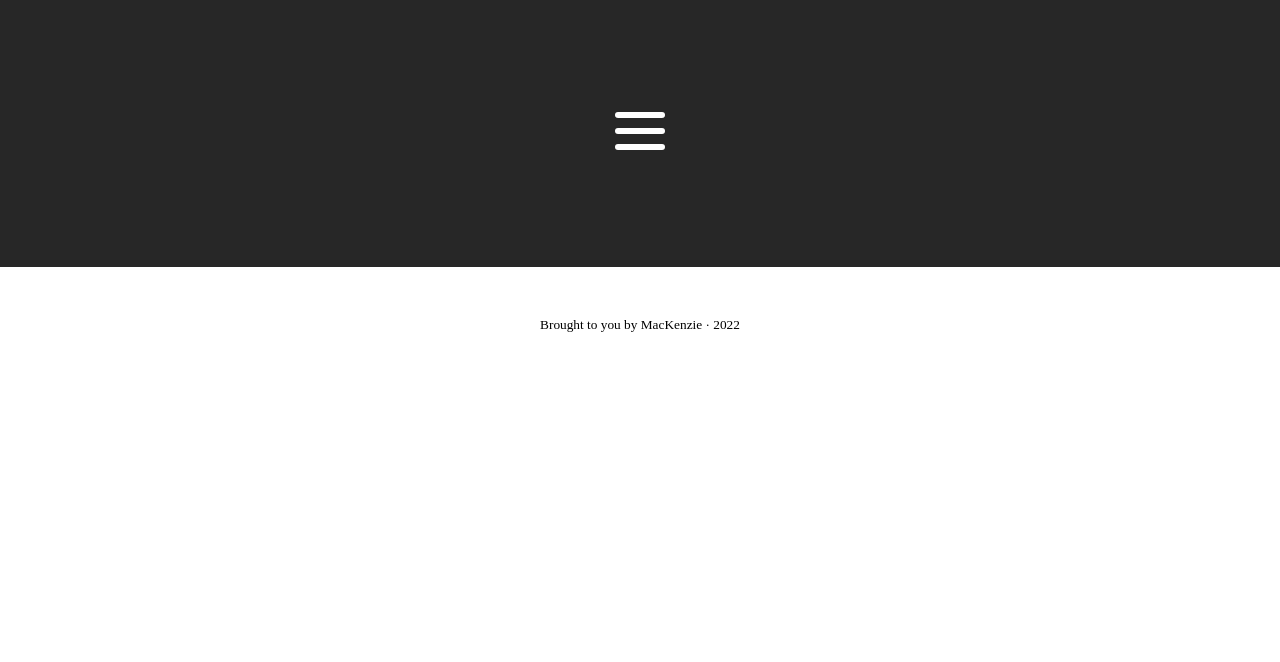
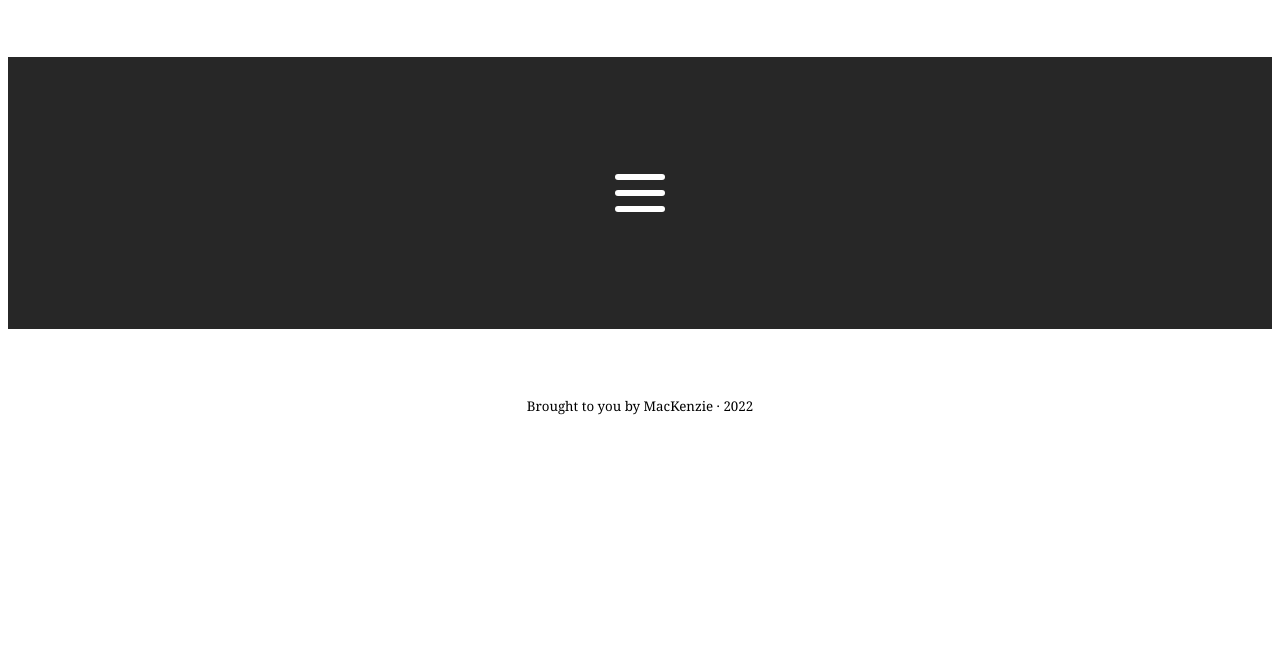
Before and after one commit to MacKenzieRose/interactive-hamburger-menu, a plain HTML site: page index.html in a window 1280 px wide. Shown: the part 138-800 px from the top of the page. Drawn offline with Linux system fonts and the light colour scheme.

Commit message:
Update initial CSS boilerplate content

```diff
--- a/css/main.css
+++ b/css/main.css
@@ -1,7 +1,23 @@
-* {
-  margin: 0;
-  padding: 0;
+@-moz-viewport { width: device-width; scale: 1; }
+@-ms-viewport { width: device-width; scale: 1; }
+@-o-viewport { width: device-width; scale: 1; }
+@-webkit-viewport { width: device-width; scale: 1; }
+@viewport { width: device-width; scale: 1; }
+
+html {
   box-sizing: border-box;
+  -moz-text-size-adjust: 100%;
+  -ms-text-size-adjust: 100%;
+  -webkit-text-size-adjust: 100%;
+  text-size-adjust: 100%;
+  font-family: Georgia, serif;
+  line-height: 1.5;
+}
+
+*,
+*::before,
+*::after {
+  box-sizing: inherit;
 }
 
 body {
```
